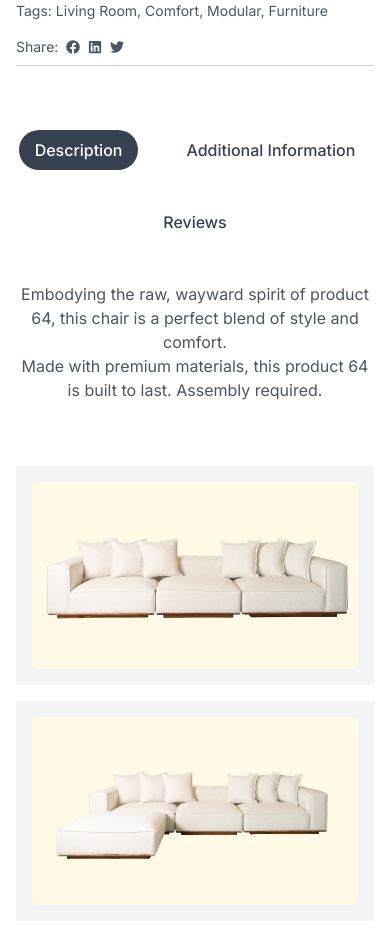
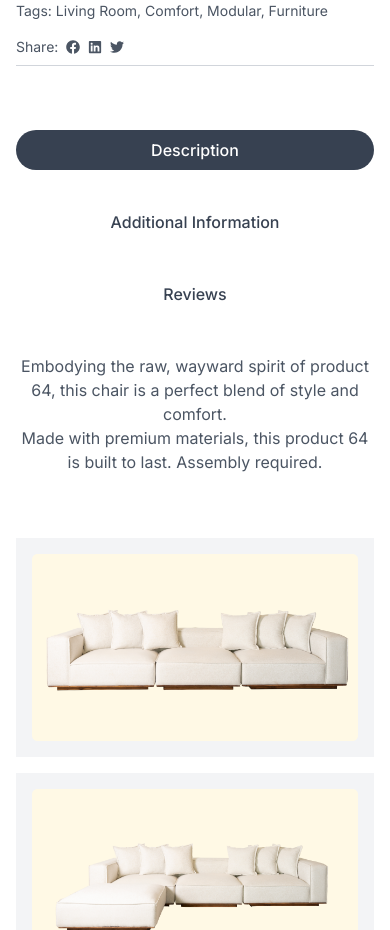
Before and after one commit to Kaxhif01/ecommercehackhatonUI, a Next.js app: page /Shoppage/product/1 in a window 390 px wide. Shown: the part 1220-2150 px from the top of the page. Built offline with nearby package versions, Linux system fonts and the light colour scheme.

Commit message:
responsiveness issuess

```diff
--- a/src/app/Shoppage/product/[id]/page.tsx
+++ b/src/app/Shoppage/product/[id]/page.tsx
@@ -175,8 +175,8 @@ const ProductDetail = ({ params }: ProductPageProps) => {
 
       <div className="border-t border-gray-300 my-2"></div>
 
-      <div className="mt-16">
-        <div className="flex flex-wrap justify-center gap-8 pb-2">
+      <div className="mt-16 ">
+        <div className="flex  justify-center gap-8 pb-2  max-sm:flex flex-col">
           {[
             { label: "Description", key: "description" },
             { label: "Additional Information", key: "additionalInfo" },
```
